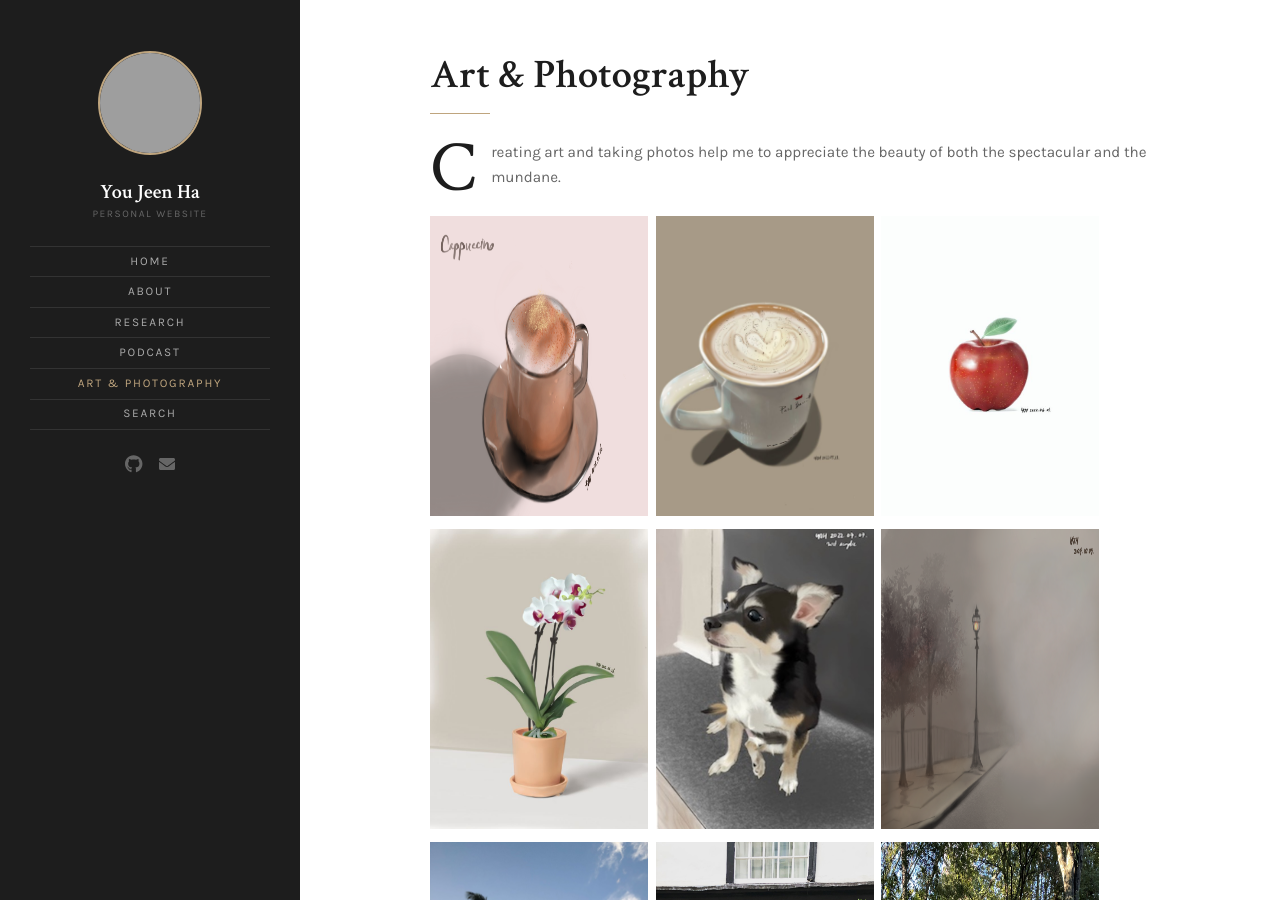
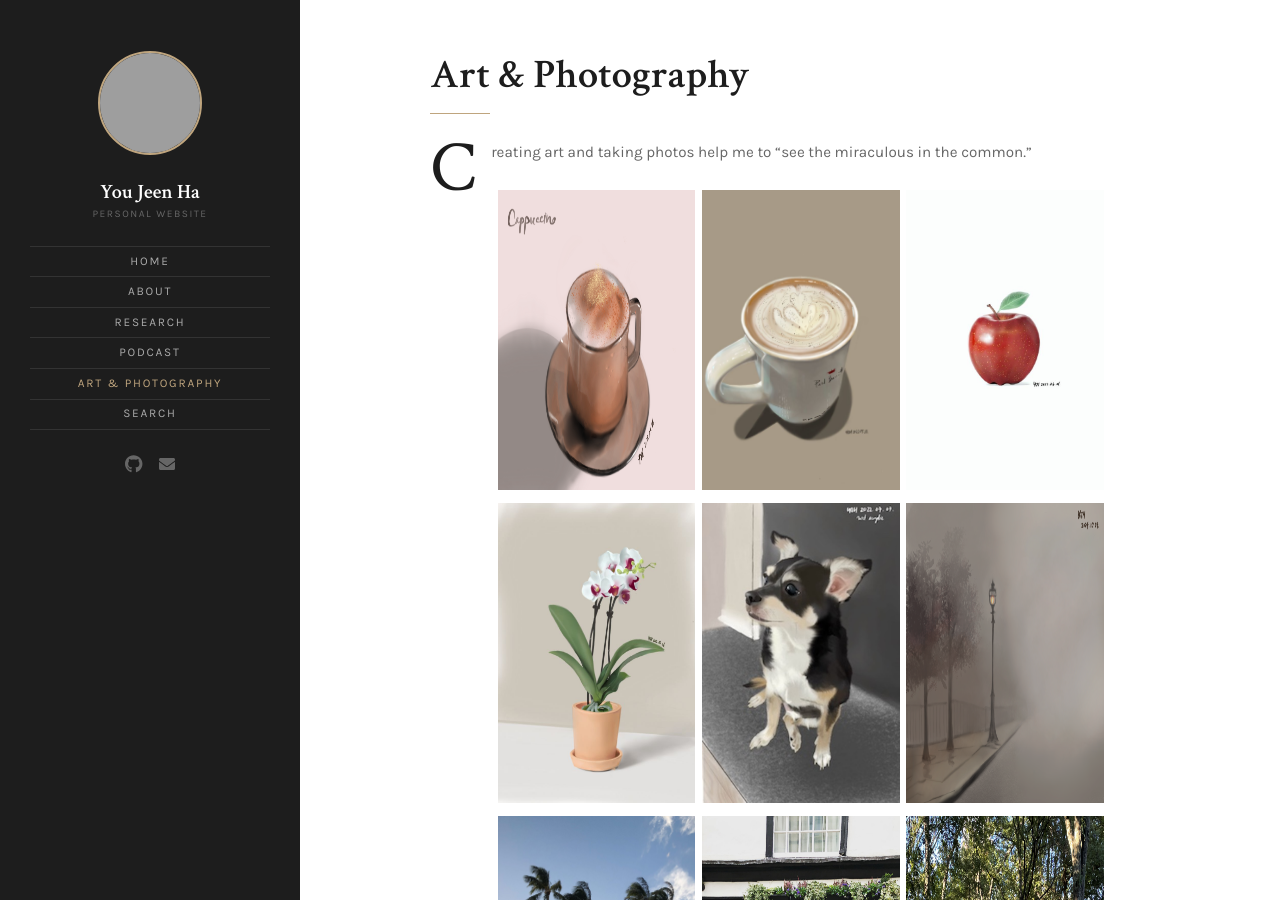
Before and after one commit to hyoujeen/hyoujeen.github.io, a Jekyll site: the page built from artphoto.md, in a window 1280 px wide and 900 px high. Built offline with Jekyll 4.4.1, drawn with Linux system fonts in a browser that asks for light colours; grey boxes are pictures that could not be loaded.

Commit message:
Update artphoto.md

```diff
--- a/artphoto.md
+++ b/artphoto.md
@@ -3,6 +3,6 @@ layout: page
 title: Art & Photography
 ---
 
-Creating art and taking photos help me to appreciate the beauty of both the spectacular and the mundane.
+Creating art and taking photos help me to "see the miraculous in the common."
 
 {% include image-gallery.html folder="/assets/images/pages/about" %}
```
